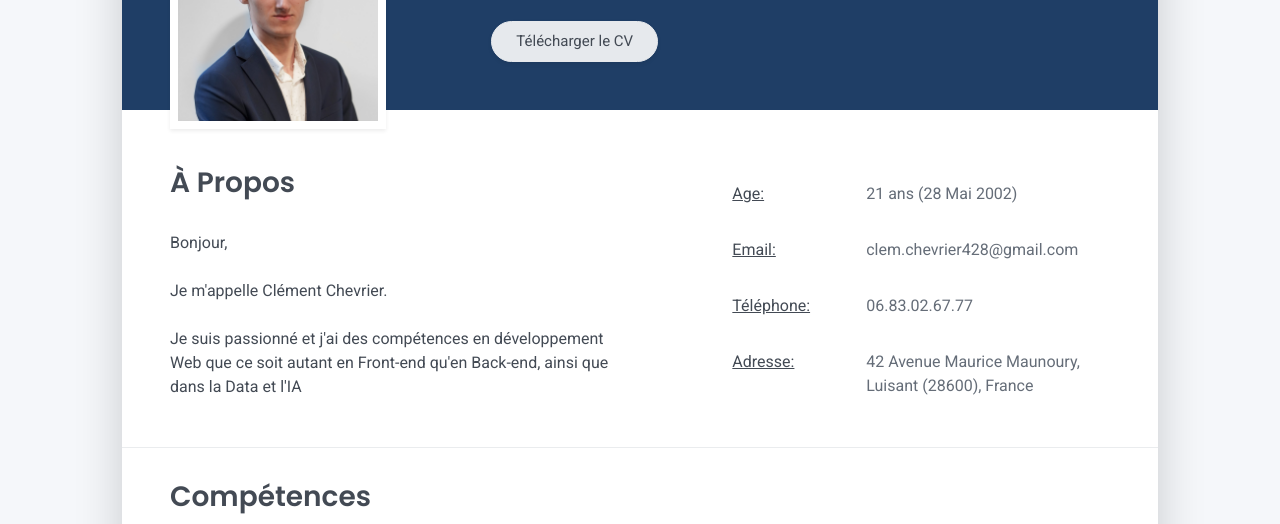
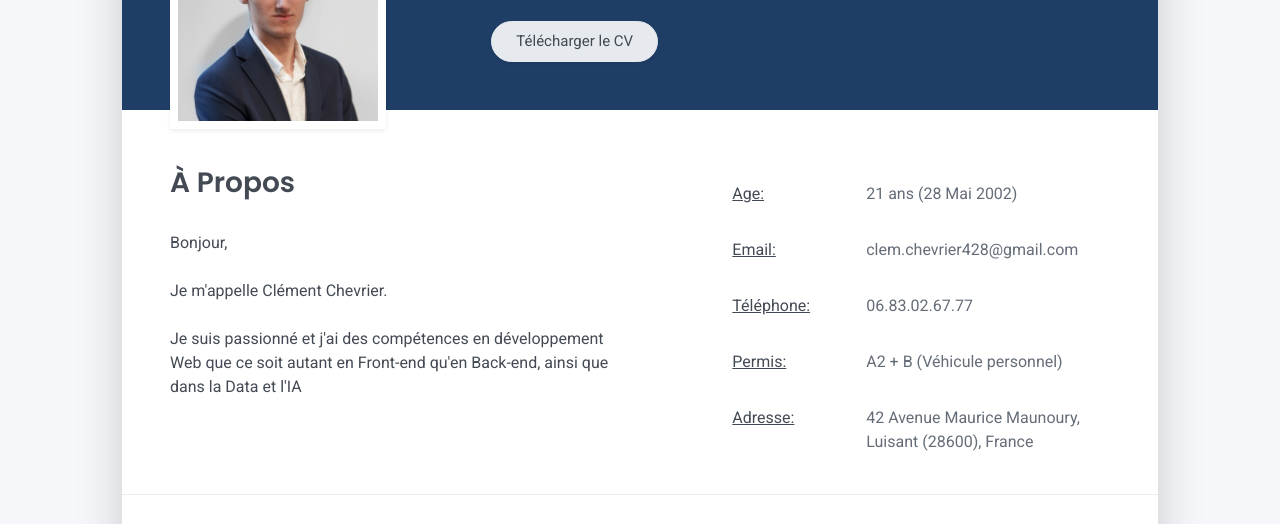
Before and after one commit to RedOren28/CV, a plain HTML site: page index.html in a window 1280 px wide. Shown: the part 259-783 px from the top of the page. Drawn offline with Linux system fonts and the light colour scheme.

Commit message:
Update index.html

```diff
--- a/index.html
+++ b/index.html
@@ -85,6 +85,12 @@
           </div>
           <div class="col-sm-8">
             <div class="pb-1 text-secondary"><br/>06.83.02.67.77</div>
+          </div>
+          <div class="col-sm-4">
+            <div class="pb-1"><br/><u>Permis:</u></div>
+          </div>
+          <div class="col-sm-8">
+            <div class="pb-1 text-secondary"><br/>A2 + B (Véhicule personnel)</div>
           </div>
           <div class="col-sm-4">
             <div class="pb-1"><br/><u>Adresse:</u></div>
```
